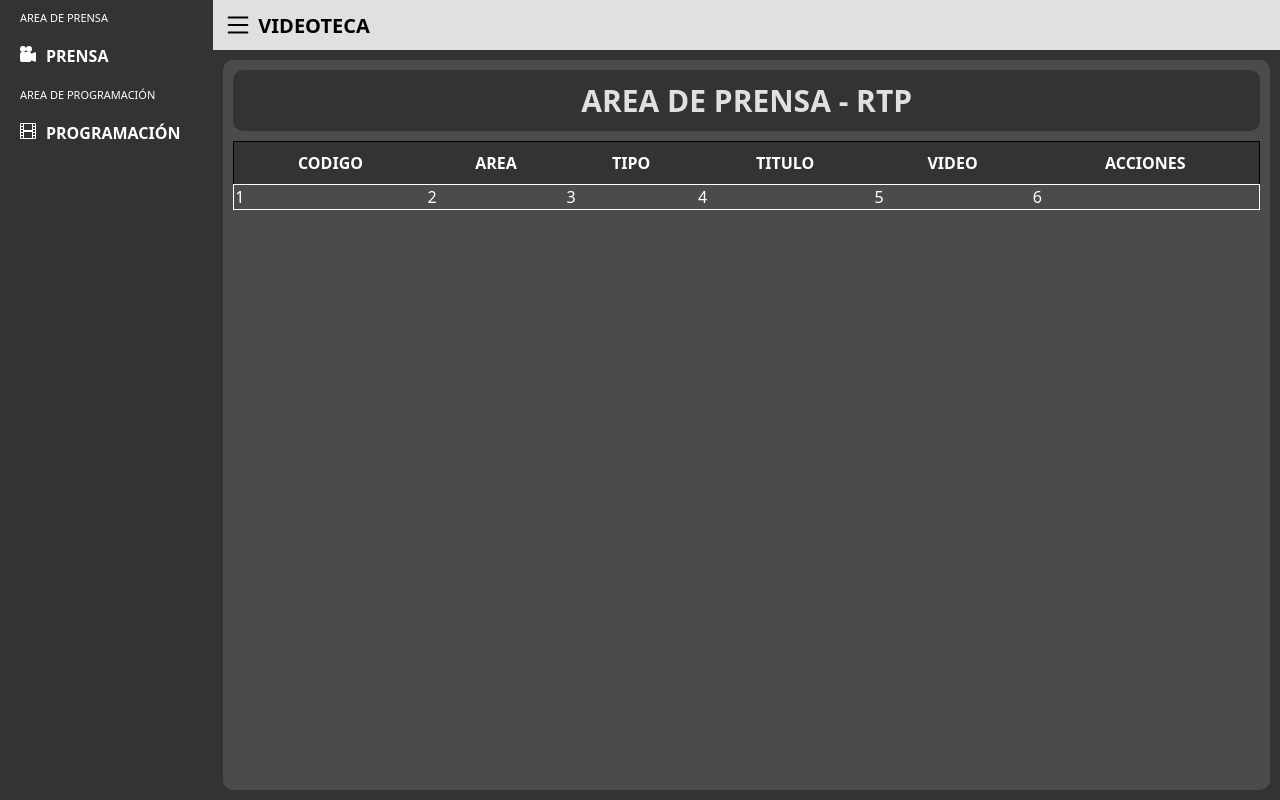
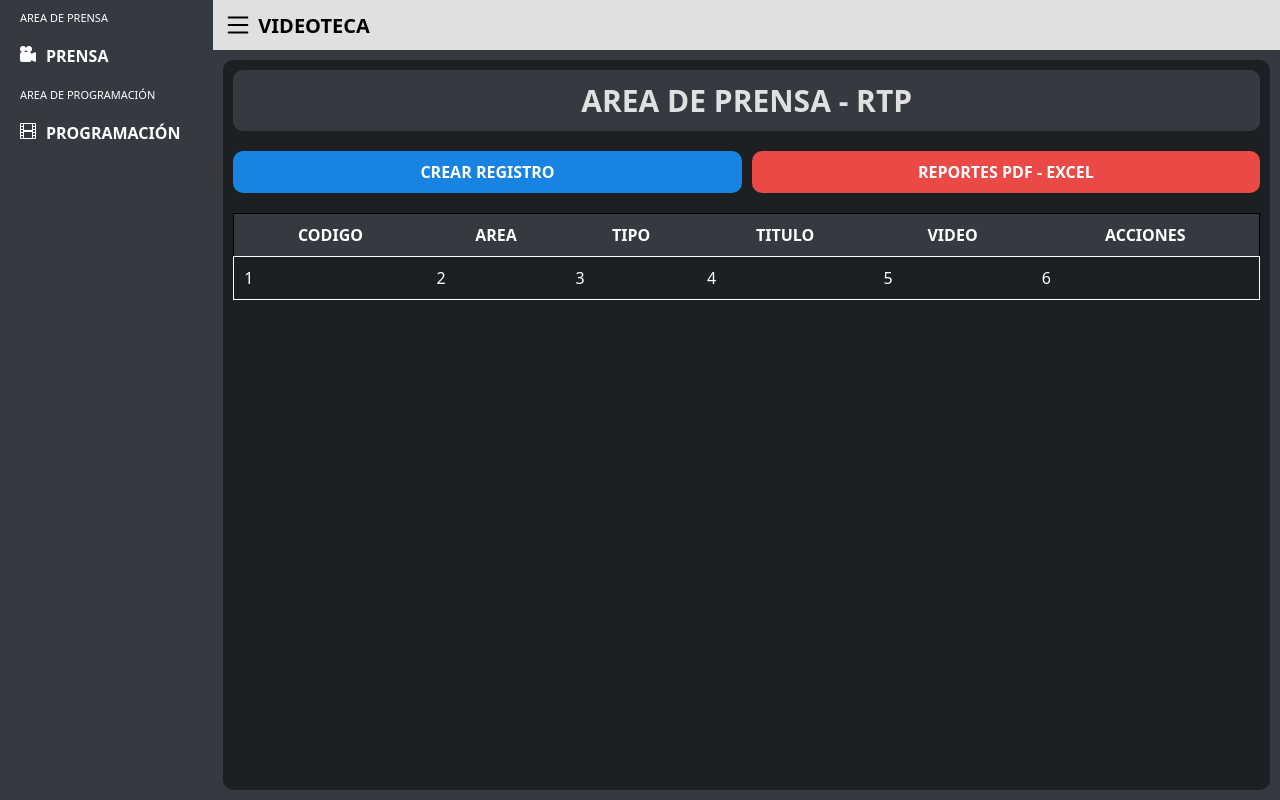
Before and after one commit to JCPRGMR/Videoteca, a PHP site: page /Prensa.php in a window 1280 px wide. Run offline with PHP 8.4, Linux system fonts and the light colour scheme.

Commit message:
Trabajo grupal

```diff
--- a/Css/Colors.css
+++ b/Css/Colors.css
@@ -5,8 +5,8 @@
     --Color4: #eb4946;
     --Color5: #59f38f;
     --Color6: #E0E0E0;
-    --Color7: #333333;
-    --Color8: #4b4b4b;
+    --Color7: #343A40;
+    --Color8: #1c2023;
 }
 .hover-white:hover{
     background-color: white;
--- a/Templates/header.php
+++ b/Templates/header.php
@@ -30,7 +30,7 @@
                 <div class="hp10 mayus fz11 menu_titulo space-nw">
                     area de programaci&oacute;n
                 </div>
-                <a href="" class="white f-row p10 br7 transition02 hover8 negrita mayus">
+                <a href="../" class="white f-row p10 br7 transition02 hover8 negrita mayus">
                     <li class="f-row gap10">
                         <div>
                             <svg xmlns="http://www.w3.org/2000/svg" width="16" height="16" fill="currentColor" class="bi bi-film" viewBox="0 0 16 16">
--- a/View/Prensa.php
+++ b/View/Prensa.php
@@ -2,6 +2,14 @@
 <div class="br10 w100p h100p color8 overflow-hidden border-box">
     <div class="mayus center fz30 text6 color7 negrita p10 br10 m10">
         area de prensa - rtp
+    </div>
+    <div class="p10 br10 f-row wrap gap10">
+        <a href="PrensaInsertar.php" class="negrita white color2 p10 br10 flex-1 f-row jc-c a-c">
+            CREAR REGISTRO
+        </a>
+        <a href="" class="white negrita color4 p10 br10 flex-1 f-row jc-c a-c">
+            REPORTES PDF - EXCEL
+        </a>
     </div>
     <div class="color1 m10 overflow-auto">
         <table class="color7 w100p h100p collapse">
@@ -15,12 +23,12 @@
             </thead>
             <tbody>
                 <tr class="b1 white">
-                    <td class="color8">1</td>
-                    <td class="color8">2</td>
-                    <td class="color8">3</td>
-                    <td class="color8">4</td>
-                    <td class="color8">5</td>
-                    <td class="color8">6</td>
+                    <td class="color8 p10">1</td>
+                    <td class="color8 p10">2</td>
+                    <td class="color8 p10">3</td>
+                    <td class="color8 p10">4</td>
+                    <td class="color8 p10">5</td>
+                    <td class="color8 p10">6</td>
                 </tr>
             </tbody>
         </table>
```
Also changed, not shown: View/PrensaInsertar.php (added, +25 -0 lines).
